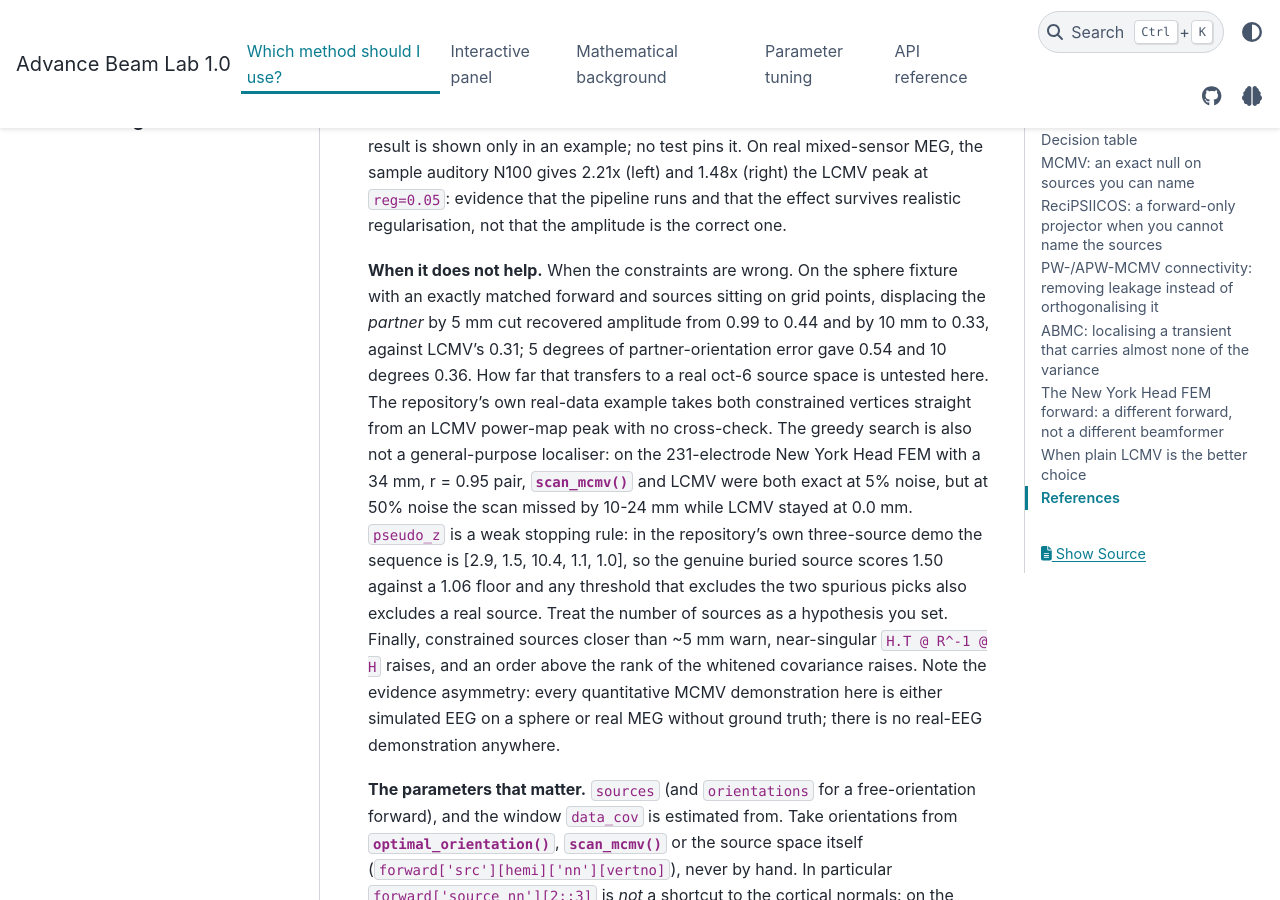
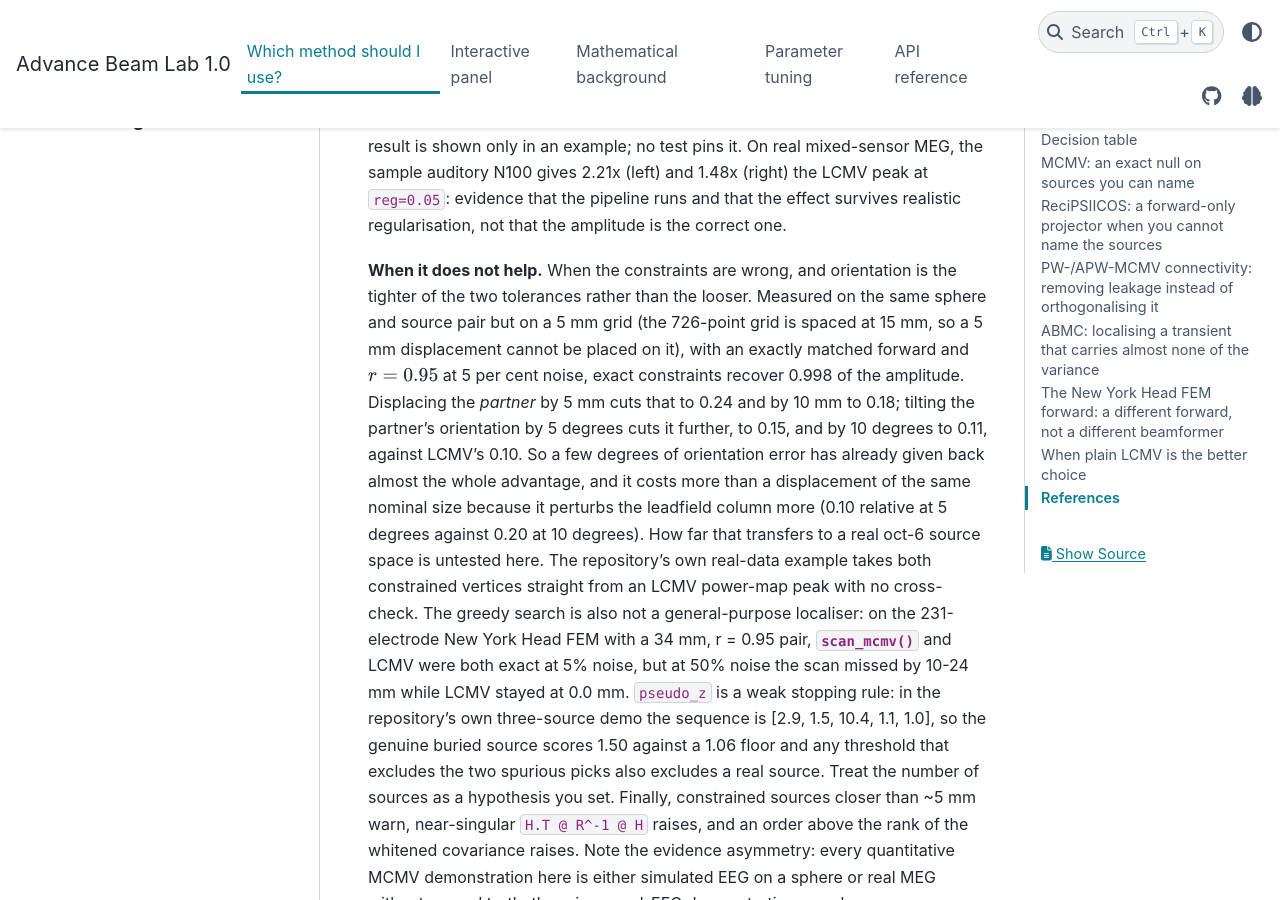
Before and after one commit to Sepehrshirani/advance_beamlab, a Sphinx documentation site: the page built from doc/choosing.rst, in a window 1280 px wide and 900 px high, scrolled down 7437 px. Built offline with Sphinx 7.4.7 and the PyData theme 0.15.4, drawn with Linux system fonts in a browser that asks for light colours; pages that are not in the unit, such as notebooks, are missing from menus; cross-references to code outside the pages are shown as plain code.

Commit message:
Stop the FEM and MCMV pages asserting more than they measured
Two causal claims outran the evidence, and in both cases another page in this
repository already said so.

plot_fem_head_model.py attributed the FEM-versus-BEM gain ratio to the
cerebrospinal fluid and called it "the systematic bias a BEM introduces for
EEG". doc/choosing.rst says the opposite in terms -- that the factor "is not a
property of 'a three-layer BEM'", that it moves from 1.34 to 1.95 with the skull
conductivity the example hard-codes, and that the comparison "cannot separate
conductivity from anatomy" because the two forwards differ in source space as
well. The example now carries that caveat.

choosing.rst said 5 degrees of partner-orientation error left MCMV at 0.54 and
10 degrees at 0.36, which would make orientation the looser of the two
tolerances. Nothing in the repository produces those numbers, and a 5 mm
displacement cannot even be placed on the 726-point grid the sentence names,
whose spacing is 15 mm. Measured on the same sphere and pair at 5 mm spacing,
r = 0.95, 5 per cent noise: exact constraints 0.998, displaced 5 mm 0.24,
10 mm 0.18, tilted 5 degrees 0.15, 10 degrees 0.11, against LCMV's 0.10. So
orientation is the tighter tolerance, and a few degrees gives back almost the
whole advantage -- it perturbs the leadfield column more than a displacement of
the same nominal size.

```diff
--- a/doc/choosing.rst
+++ b/doc/choosing.rst
@@ -186,11 +186,18 @@ and 1.48x (right) the LCMV peak at ``reg=0.05``: evidence that the pipeline
 runs and that the effect survives realistic regularisation, not that the
 amplitude is the correct one.
 
-**When it does not help.** When the constraints are wrong. On the sphere
-fixture with an exactly matched forward and sources sitting on grid points,
-displacing the *partner* by 5 mm cut recovered amplitude from 0.99 to 0.44 and
-by 10 mm to 0.33, against LCMV's 0.31; 5 degrees of partner-orientation error
-gave 0.54 and 10 degrees 0.36. How far that transfers to a real oct-6 source
+**When it does not help.** When the constraints are wrong, and orientation is
+the tighter of the two tolerances rather than the looser. Measured on the same
+sphere and source pair but on a 5 mm grid (the 726-point grid is spaced at
+15 mm, so a 5 mm displacement cannot be placed on it), with an exactly matched
+forward and :math:`r = 0.95` at 5 per cent noise, exact constraints recover
+0.998 of the amplitude. Displacing the *partner* by 5 mm cuts that to 0.24 and
+by 10 mm to 0.18; tilting the partner's orientation by 5 degrees cuts it
+further, to 0.15, and by 10 degrees to 0.11, against LCMV's 0.10. So a few
+degrees of orientation error has already given back almost the whole advantage,
+and it costs more than a displacement of the same nominal size because it
+perturbs the leadfield column more (0.10 relative at 5 degrees against 0.20 at
+10 degrees). How far that transfers to a real oct-6 source
 space is untested here. The repository's own real-data example takes both
 constrained vertices straight from an LCMV power-map peak with no cross-check.
 The greedy search is also not a general-purpose localiser: on the 231-electrode
```
Also changed, not shown: 1 other file.
